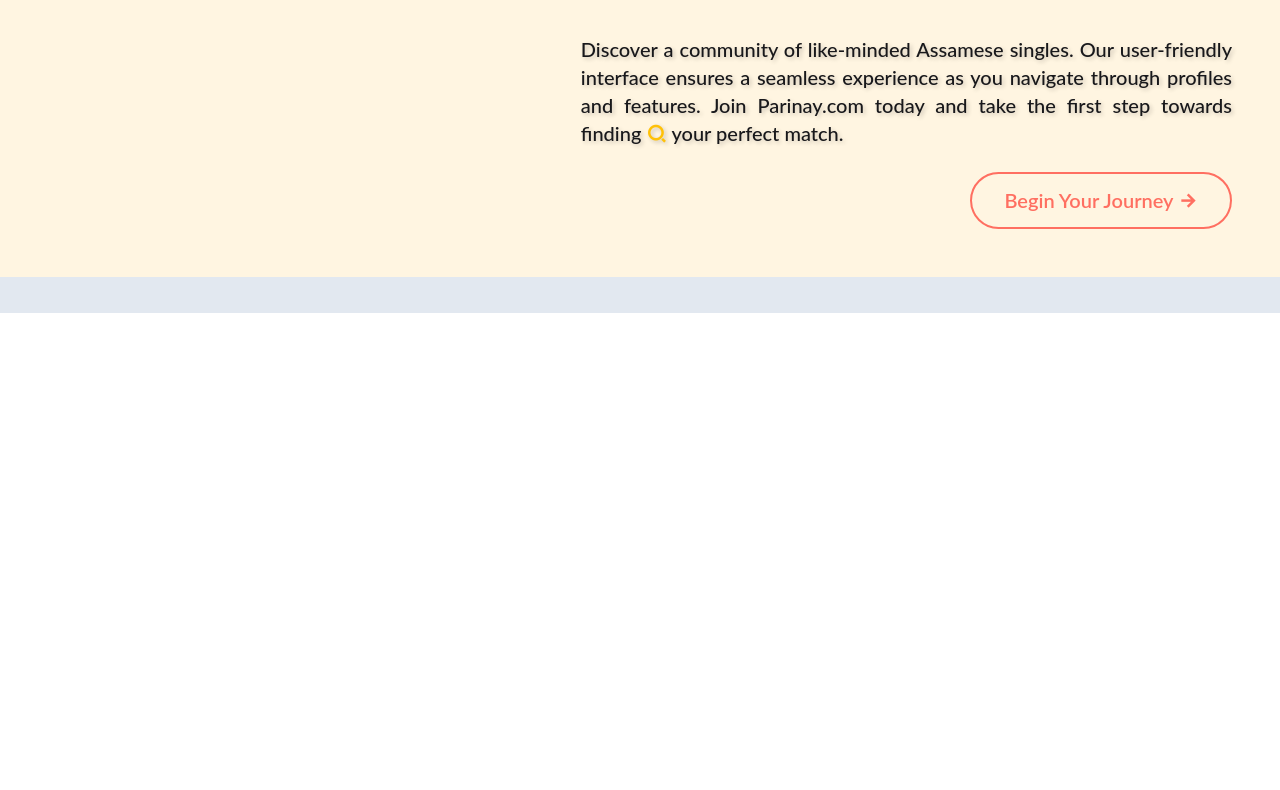
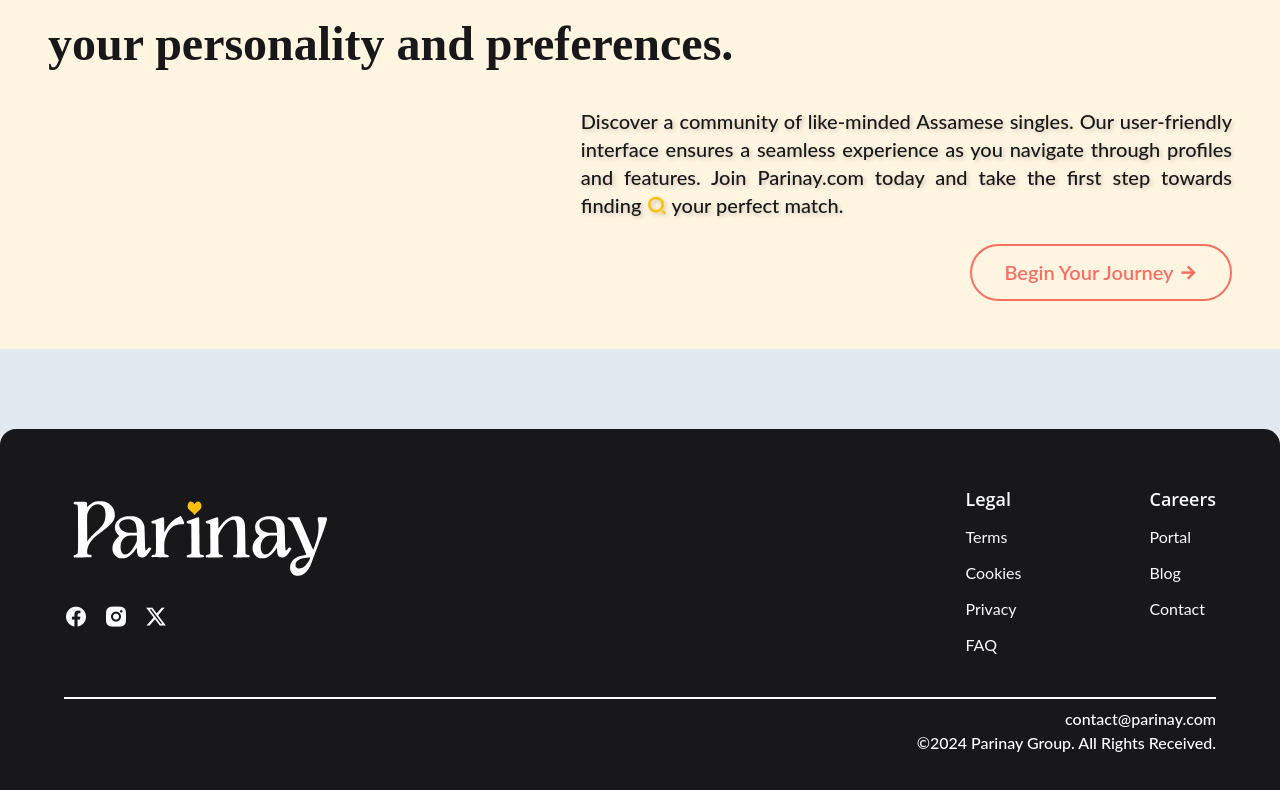
Before and after one commit to JyotiInHex/Parinay, a React (Create React App) app: page / in a window 1280 px wide. Shown: the part 3599-4389 px from the top of the page. Before the commit the page ends 3912 px from the top, so only its background shows below. Built offline with nearby package versions, Linux system fonts and the light colour scheme; the HTML template or start-up script is replaced by a standard one.

Commit message:
New Update

```diff
--- a/src/App.jsx
+++ b/src/App.jsx
@@ -8,6 +8,7 @@
 import Prices from "./components/pages/prices";
 import Services from "./components/pages/services";
 import Contact from "./components/pages/contact";
+import Footer from "./components/footer/footer";
 
 const App = () => {
   const scrollRef = useRef(null);
@@ -30,6 +31,7 @@
             <Route path="/services" element={<Services />} />
             <Route path="/contact" element={<Contact />} />
           </Routes>
+          <Footer/>
         </div>
     </Router>
     </>
--- a/src/components/dynamic/blogStories.jsx
+++ b/src/components/dynamic/blogStories.jsx
@@ -3,7 +3,7 @@
 
 const blogStories = () => {
   return (
-    <div className='mt-[5em]'>
+    <div className='mt-[5em] mb-7'>
       <div className='mb-5 text-xl text-zinc-400 font-opensans font-medium underline transition-all'>(03) Our Blog's and Stories </div>
       <div className='relative p-12 w-full max-w-full h-auto bg-slate-50 rounded-3xl mb-5'>
         <h2 className='text-5xl text-zinc-900 font-semibold font-merriweather leading-normal'>Love Chronicles, Stories, Tips, and Insights form Our Dating Site Blog</h2>
--- a/src/components/dynamic/getStarted.jsx
+++ b/src/components/dynamic/getStarted.jsx
@@ -4,7 +4,7 @@
 const GetStarted = () => {
   return (
     <>
-        <div className="relative mb-9">
+        <div className="relative mt-[5em] mb-7">
             <div className="w-full h-auto bg-[#FFF5E1] p-12 flex flex-col gap-6 justify-between">
                 <div className='mb-5 text-xl text-zinc-400 font-opensans font-medium underline transition-all'>(04) Get Started </div>
                 <h2 className="w-[75%] text-5xl text-left text-zinc-900 font-merriweather font-semibold leading-relaxed">Embark on your journey to find true love <i className="ri-chat-heart-fill text-[#E91E63]"></i> with Parinay.com. Creating your profile is quick and easy, allowing you to showcase your personality and preferences.</h2>
--- /dev/null
+++ b/src/components/footer/footer.jsx
@@ -0,0 +1,114 @@
+import React from 'react'
+import { Link } from 'react-router-dom'
+
+const Footer = () => {
+  return (
+    <>
+        <footer className=' px-16 py-14 w-full h-auto bg-zinc-900 rounded-t-2xl mt-[5em]'>
+            <nav className='flex justify-between'>
+                <div className='flex flex-col gap-2'>
+                    <figure className="w-auto h-auto">
+                        <svg version="1.0" xmlns="http://www.w3.org/2000/svg"
+                        width="200.000000pt" height="80.000000pt" viewBox="0 0 900.000000 279.000000"
+                        preserveAspectRatio="xMidYMid meet">
+                            <g transform="translate(0.000000,279.000000) scale(0.100000,-0.100000)"
+                            fill="#ffffff" stroke="none">
+                            <path d="M1076 2639 c-79 -19 -170 -71 -233 -135 l-63 -62 0 77 c0 114 6 111
+                            -232 111 -176 0 -196 -2 -211 -18 -10 -10 -17 -23 -17 -29 0 -20 36 -40 79
+                            -46 82 -10 76 61 76 -847 0 -908 6 -837 -76 -847 -70 -9 -97 -43 -61 -76 16
+                            -15 52 -17 294 -17 261 0 276 1 293 20 16 18 16 21 2 43 -12 19 -27 25 -68 29
+                            -65 7 -79 24 -79 97 1 174 99 355 279 516 35 31 150 121 255 199 282 211 373
+                            317 399 470 38 224 -109 438 -352 510 -60 18 -219 20 -285 5z m174 -119 c48
+                            -25 95 -76 119 -130 45 -101 44 -296 0 -417 -39 -104 -98 -181 -240 -313 -184
+                            -171 -259 -250 -305 -316 l-39 -56 -3 453 c-2 444 -2 455 19 514 81 224 290
+                            347 449 265z"/>
+                            <path fill="#FFC107" d="M4242 2628 c-33 -16 -62 -70 -69 -126 -9 -78 19 -128 109 -195 42
+                            -30 85 -71 97 -91 13 -20 24 -36 25 -36 2 0 16 18 31 40 15 21 58 63 96 92 73
+                            55 109 109 109 164 0 79 -46 148 -105 159 -37 7 -87 -22 -114 -66 -17 -28 -20
+                            -29 -25 -12 -18 56 -104 96 -154 71z"/>
+                            <path d="M3885 2127 c-195 -86 -348 -238 -461 -457 l-39 -75 -3 244 c-2 246
+                            -6 271 -39 271 -9 0 -100 -30 -204 -67 -180 -65 -189 -69 -189 -94 0 -35 34
+                            -57 80 -52 21 3 43 -2 55 -11 20 -14 20 -26 20 -510 0 -557 5 -523 -76 -533
+                            -67 -9 -100 -48 -67 -81 17 -17 549 -17 566 0 33 33 0 72 -67 81 -75 9 -76 11
+                            -76 235 0 185 2 203 28 297 92 329 273 494 543 495 76 0 81 1 94 26 13 23 10
+                            33 -43 140 -31 63 -60 114 -64 114 -5 -1 -31 -11 -58 -23z"/>
+                            <path d="M2048 2124 c-140 -33 -267 -133 -307 -239 -48 -127 -19 -268 74 -358
+                            l52 -52 -73 -68 c-222 -208 -212 -532 21 -655 45 -24 61 -27 155 -27 97 0 110
+                            2 171 31 84 40 190 139 262 245 l54 79 5 -97 c8 -168 54 -233 167 -233 102 0
+                            167 54 275 229 l46 75 -26 17 c-36 23 -65 12 -105 -40 -77 -100 -81 -82 -90
+                            369 -5 290 -10 387 -22 427 -48 165 -139 257 -293 297 -77 20 -285 20 -366 0z
+                            m221 -100 c68 -20 122 -74 150 -149 22 -59 48 -252 38 -280 -5 -12 -29 -15
+                            -139 -15 -205 0 -313 34 -395 123 -95 103 -73 231 49 291 94 46 206 57 297 30z
+                            m191 -632 c0 -94 -1 -100 -40 -176 -87 -169 -201 -311 -282 -349 -20 -9 -54
+                            -17 -77 -17 -57 0 -114 56 -137 136 -26 91 -17 221 22 304 48 100 125 166 221
+                            189 21 5 95 9 166 10 l127 1 0 -98z"/>
+                            <path d="M5640 2117 c-135 -48 -276 -168 -370 -315 -25 -39 -48 -71 -52 -71
+                            -5 -1 -8 79 -8 177 0 179 -4 202 -38 202 -7 0 -98 -30 -203 -67 -177 -64 -189
+                            -70 -189 -93 0 -33 34 -54 82 -51 26 1 43 -4 58 -19 20 -20 20 -30 20 -505 l0
+                            -486 -25 -24 c-17 -18 -35 -25 -63 -25 -25 0 -45 -7 -55 -18 -22 -24 -21 -35
+                            1 -55 16 -15 51 -17 283 -17 273 0 289 2 289 40 0 26 -31 47 -79 53 -78 10
+                            -76 -1 -79 345 l-3 308 51 102 c124 248 308 422 445 422 93 0 120 -57 136
+                            -290 13 -194 8 -855 -7 -870 -6 -7 -31 -14 -55 -17 -70 -9 -97 -43 -61 -76 16
+                            -15 50 -17 273 -17 185 0 258 3 267 12 30 30 -3 78 -55 78 -17 0 -41 9 -54 19
+                            l-24 19 -6 489 c-5 422 -8 496 -23 548 -47 163 -131 225 -305 225 -64 0 -103
+                            -6 -151 -23z"/>
+                            <path d="M6778 2124 c-142 -34 -267 -132 -308 -241 -17 -46 -21 -74 -18 -138
+                            4 -98 31 -160 99 -225 l47 -44 -74 -69 c-222 -208 -212 -531 21 -655 45 -24
+                            61 -27 155 -27 97 0 110 2 171 31 84 40 190 139 262 245 l54 79 5 -97 c8 -168
+                            54 -233 167 -233 102 0 167 54 275 229 l46 75 -26 17 c-36 23 -65 12 -105 -40
+                            -77 -100 -81 -82 -90 369 -5 290 -10 387 -22 427 -48 165 -139 257 -293 297
+                            -77 20 -285 20 -366 0z m221 -100 c68 -20 122 -74 150 -149 22 -59 48 -252 38
+                            -280 -5 -12 -29 -15 -139 -15 -205 0 -313 34 -395 123 -95 103 -73 231 49 291
+                            94 46 206 57 297 30z m191 -632 c0 -94 -1 -100 -40 -176 -87 -169 -201 -311
+                            -282 -349 -20 -9 -54 -17 -77 -17 -57 0 -114 56 -137 136 -26 91 -17 221 22
+                            304 48 100 125 166 221 189 21 5 95 9 166 10 l127 1 0 -98z"/>
+                            <path d="M4328 2042 c-176 -63 -188 -69 -188 -92 0 -33 34 -54 82 -51 26 1 43
+                            -4 58 -19 20 -20 20 -30 20 -505 l0 -486 -25 -24 c-17 -18 -35 -25 -63 -25
+                            -25 0 -45 -7 -55 -18 -22 -24 -21 -35 1 -55 16 -15 51 -17 283 -17 273 0 289
+                            2 289 40 0 26 -31 47 -79 53 -81 10 -76 -36 -79 639 -2 555 -4 602 -20 614 -9
+                            7 -21 13 -27 13 -5 0 -94 -30 -197 -67z"/>
+                            <path d="M7555 2090 c-17 -18 -17 -21 -1 -45 9 -14 24 -25 34 -25 30 0 87 -46
+                            125 -102 31 -45 447 -1001 463 -1064 5 -20 0 -21 -72 -27 -42 -4 -113 -20
+                            -158 -35 -202 -70 -316 -207 -316 -381 0 -93 23 -155 79 -211 57 -57 113 -75
+                            210 -68 129 9 246 89 333 227 51 81 76 138 143 321 29 80 101 269 160 420 174
+                            448 244 647 306 878 18 66 20 87 11 107 -12 25 -12 25 -152 25 -139 0 -141 0
+                            -152 -24 -8 -18 -8 -37 0 -68 38 -149 34 -365 -8 -563 -21 -96 -125 -415 -144
+                            -440 -9 -12 -59 99 -246 540 l-235 555 -181 0 c-167 0 -182 -1 -199 -20z m750
+                            -1367 c-12 -52 -90 -176 -146 -233 -70 -72 -147 -110 -222 -113 -52 -2 -59 1
+                            -89 31 -30 29 -33 38 -33 90 0 47 5 67 28 100 59 90 211 144 426 151 42 1 43
+                            0 36 -26z"/>
+                            </g>
+                        </svg>
+                    </figure>
+                    <figcaption className='flex gap-4'>
+                        <a href="#" className='text-2xl text-slate-50'><i className='ri-facebook-circle-fill'></i></a>
+                        <a href="#" className='text-2xl text-slate-50'><i className='ri-instagram-fill'></i></a>
+                        <a href="#" className='text-2xl text-slate-50'><i className='ri-twitter-x-fill'></i></a>
+                    </figcaption>
+                </div>
+                <div className='flex gap-6'>
+                    <ul className='w-40 flex flex-col gap-3'>
+                        <h6 className='text-lg text-slate-50 font-opensans font-semibold'>Legal</h6>
+                        <li className='text-base text-slate-50 font-lato font-normal'><Link>Terms</Link></li>
+                        <li className='text-base text-slate-50 font-lato font-normal'><Link>Cookies</Link></li>
+                        <li className='text-base text-slate-50 font-lato font-normal'><Link>Privacy</Link></li>
+                        <li className='text-base text-slate-50 font-lato font-normal'><Link>FAQ</Link></li>
+                    </ul>
+                    <ul className='flex flex-col gap-3'>
+                        <h6 className='text-lg text-slate-50 font-opensans font-semibold'>Careers</h6>
+                        <li className='text-base text-slate-50 font-lato font-normal'><Link>Portal</Link></li>
+                        <li className='text-base text-slate-50 font-lato font-normal'><Link>Blog</Link></li>
+                        <li className='text-base text-slate-50 font-lato font-normal'><Link>Contact</Link></li>
+                    </ul>
+                </div>
+            </nav>
+            <div className='border-t-2 py-2 border-t-slate-50 w-full h-auto mt-10 text-right'>
+                <a className='text-base font-lato font-medium text-white' href="mailto:contact@parinay.com">contact@parinay.com</a>
+                <h6 className='text-base font-lato font-medium text-white'>&copy;{new Date().getFullYear()} Parinay Group. All Rights Received.</h6>
+            </div>
+        </footer>
+    </>
+  )
+}
+
+export default Footer
```
